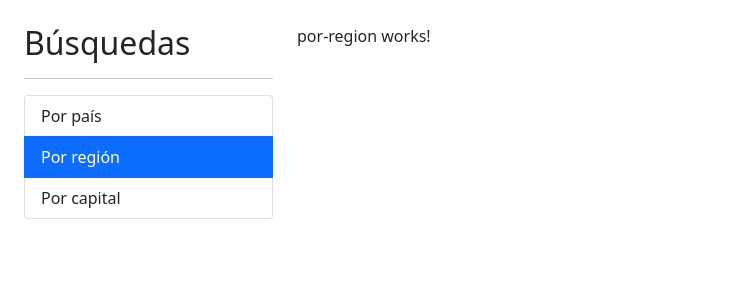
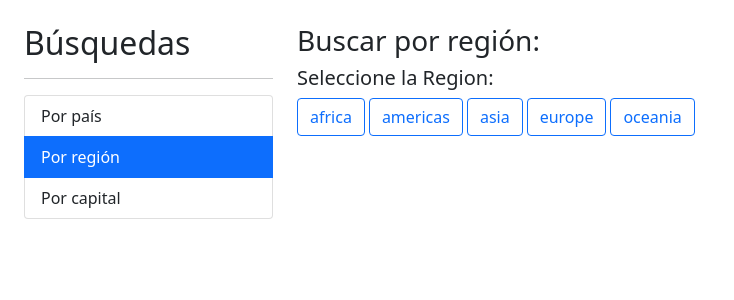
Before and after one commit to pabalvarezs/PaisesApp, an Angular app: page /region in a window 1280 px wide. Shown: the top 300 px of the page, without its empty margins (0-734 px from the left). Built offline with nearby package versions, Linux system fonts and the light colour scheme.

Commit message:
seccion 9 clase 120

```diff
--- a/src/app/pais/pages/por-region/por-region.component.html
+++ b/src/app/pais/pages/por-region/por-region.component.html
@@ -1 +1,18 @@
-<p>por-region works!</p>
+<h3> Buscar por región: <small>{{regionActiva | titlecase}}</small></h3>
+
+<h5>Seleccione la Region: </h5>
+
+<div class="row">
+    <div class="col">
+        <!-- [class.btn-primary] ="region===regionActiva" -->
+        <!-- [ngClass] = "{
+            'btn btn-primary' : regionActiva === region,
+            'btn btn-outline-primary' : regionActiva !== region
+        }" -->
+        <button *ngFor="let region of regiones"
+                class="btn btn-outline-primary me-1"
+                (click)="activarRegion(region)">
+            {{ region }}
+        </button>
+    </div>
+</div>
--- a/src/app/pais/pages/por-region/por-region.component.ts
+++ b/src/app/pais/pages/por-region/por-region.component.ts
@@ -1,4 +1,4 @@
-import { Component, OnInit } from '@angular/core';
+import { Component } from '@angular/core';
 
 @Component({
   selector: 'app-por-region',
@@ -6,11 +6,18 @@
   styles: [
   ]
 })
-export class PorRegionComponent implements OnInit {
+export class PorRegionComponent  {
+
+  regiones : string[] = ['africa', 'americas', 'asia', 'europe', 'oceania'];
+  regionActiva : string = '';
 
   constructor() { }
 
-  ngOnInit(): void {
+  activarRegion( region: string){
+    this.regionActiva = region;
+
   }
 
+
+
 }
--- a/src/app/pais/pages/ver-pais/ver-pais.component.html
+++ b/src/app/pais/pages/ver-pais/ver-pais.component.html
@@ -31,9 +31,6 @@
                         <td><strong>Nombre Nativo: </strong> {{ pais.nativeName}}</td>
                     </tr>
                     <tr>
-                        <td><strong>Otras Denominaciones: </strong> {{ pais.altSpellings}}</td>
-                    </tr>
-                    <tr>
                         <td><strong>Capital: </strong> {{ pais.capital}}</td>
                     </tr>
                     <tr>
@@ -53,6 +50,41 @@
                     </tr>
                 </tbody>
             </table>
+        </div>
+    </div>
+    <div class="row">
+        <div class="col-12"><h4>Traducciones</h4></div>
+        <div class="col-12">
+            <span class="badge bg-primary me-1 ">
+                {{ pais.translations.br }}
+            </span>
+            <span class="badge bg-primary me-1">
+                {{ pais.translations.de }}
+            </span>
+            <span class="badge bg-primary me-1">
+                {{ pais.translations.es }}
+            </span>
+            <span class="badge bg-primary me-1">
+                {{ pais.translations.fa }}
+            </span>
+            <span class="badge bg-primary me-1">
+                {{ pais.translations.fr }}
+            </span>
+            <span class="badge bg-primary me-1">
+                {{ pais.translations.hr }}
+            </span>
+            <span class="badge bg-primary me-1">
+                {{ pais.translations.it }}
+            </span>
+            <span class="badge bg-primary me-1">
+                {{ pais.translations.ja }}
+            </span>
+            <span class="badge bg-primary me-1">
+                {{ pais.translations.nl }}
+            </span>
+            <span class="badge bg-primary me-1">
+                {{ pais.translations.pt }}
+            </span>
         </div>
     </div>
     <div class="row">
@@ -142,43 +174,6 @@
                                 <tr>
                                     <td><strong>Código ISO 639_2: </strong></td><td>{{ pais.languages[0].iso639_2}}</td>
                                 </tr>
-                                <tr>
-                                    <td><strong>Traducciones: </strong></td>
-                                    <div >
-                                        <td>
-                                                <span class="badge bg-primary me-1 ">
-                                                    {{ pais.translations.br }}
-                                                </span>
-                                                <span class="badge bg-primary me-1">
-                                                    {{ pais.translations.de }}
-                                                </span>
-                                                <span class="badge bg-primary me-1">
-                                                    {{ pais.translations.es }}
-                                                </span>
-                                                <span class="badge bg-primary me-1">
-                                                    {{ pais.translations.fa }}
-                                                </span>
-                                                <span class="badge bg-primary me-1">
-                                                    {{ pais.translations.fr }}
-                                                </span>
-                                                <span class="badge bg-primary me-1">
-                                                    {{ pais.translations.hr }}
-                                                </span>
-                                                <span class="badge bg-primary me-1">
-                                                    {{ pais.translations.it }}
-                                                </span>
-                                                <span class="badge bg-primary me-1">
-                                                    {{ pais.translations.ja }}
-                                                </span>
-                                                <span class="badge bg-primary me-1">
-                                                    {{ pais.translations.nl }}
-                                                </span>
-                                                <span class="badge bg-primary me-1">
-                                                    {{ pais.translations.pt }}
-                                                </span>
-                                        </td>
-                                    </div>
-                                </tr>
                             </tbody>
                         </table>
                     </div>
```
